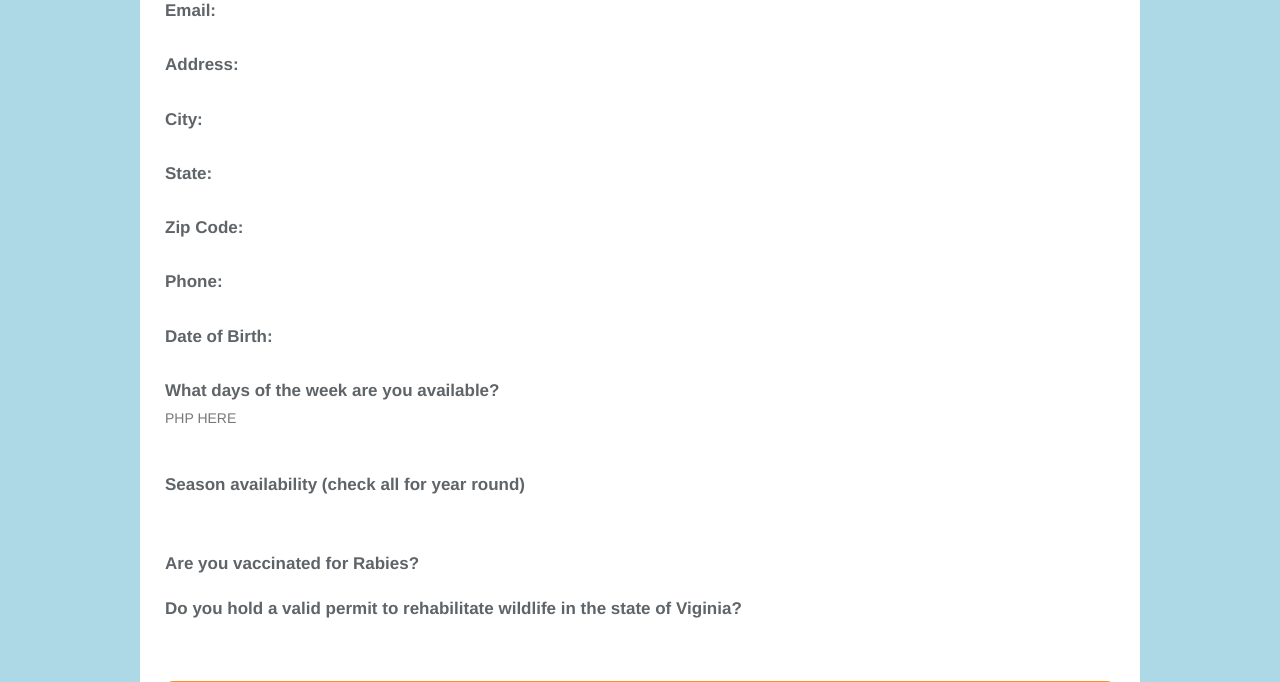
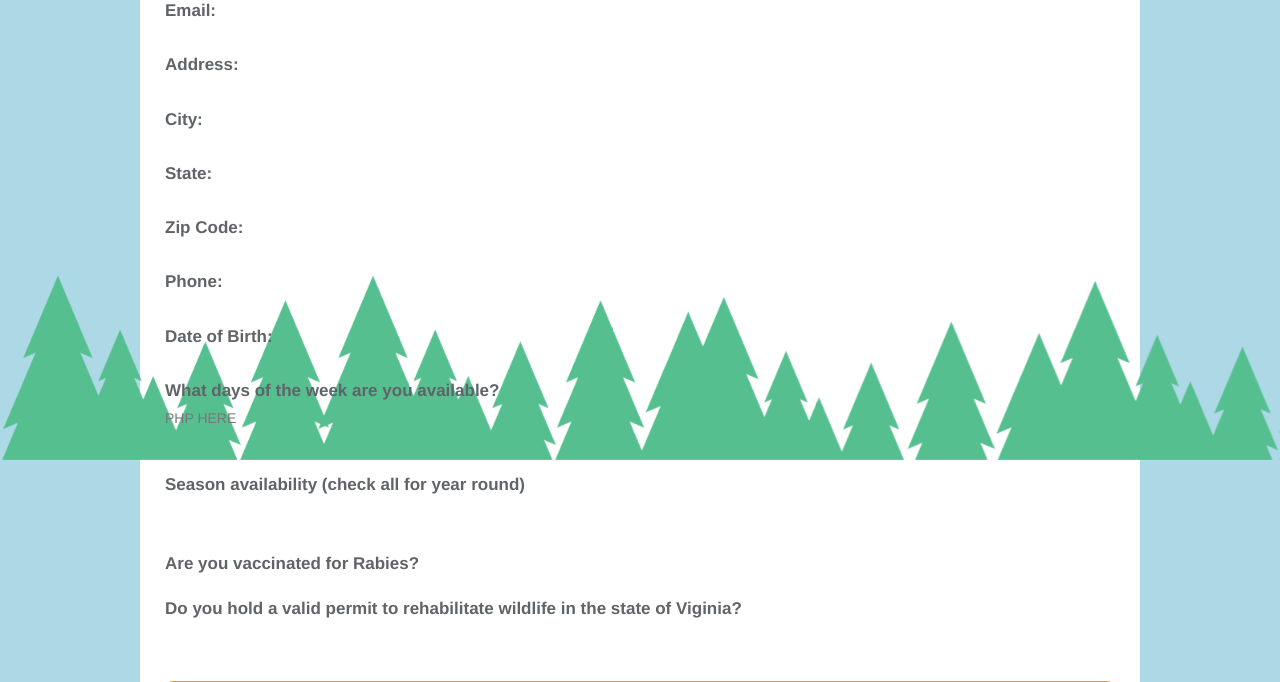
Before and after one commit to echevajv/WheelOf484Fortune, a PHP site: page /phpcode/NewApplicantAnimalCare.php in a window 1280 px wide. Shown: the part 340-1022 px from the top of the page. Run offline with PHP 8.4, Linux system fonts and the light colour scheme; data that the repository does not hold is empty.

Commit message:
Update NewApplicantAnimalCare.php

```diff
--- a/phpcode/NewApplicantAnimalCare.php
+++ b/phpcode/NewApplicantAnimalCare.php
@@ -15,6 +15,10 @@
 </head>
 
 <body>
+
+<div class="row">
+    <img src="images/trees.png" id="treespositions">
+</div>
 
 <!--APPLICATION-->
 <div class="row" id="application">
```
